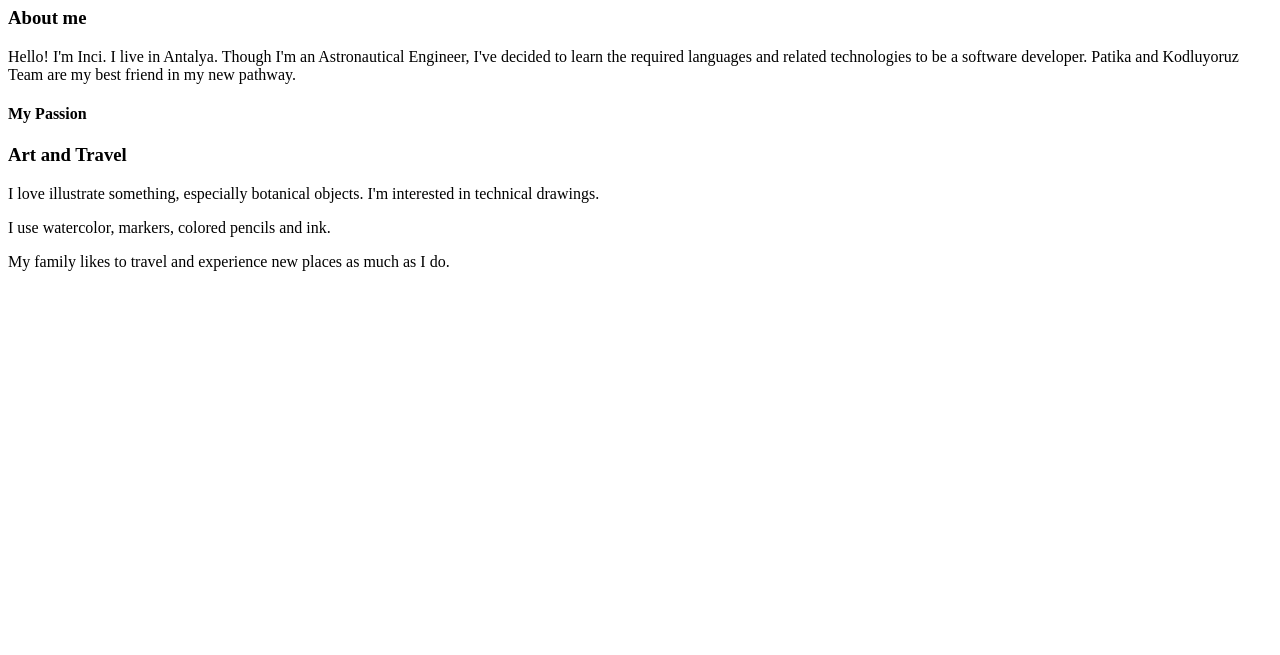
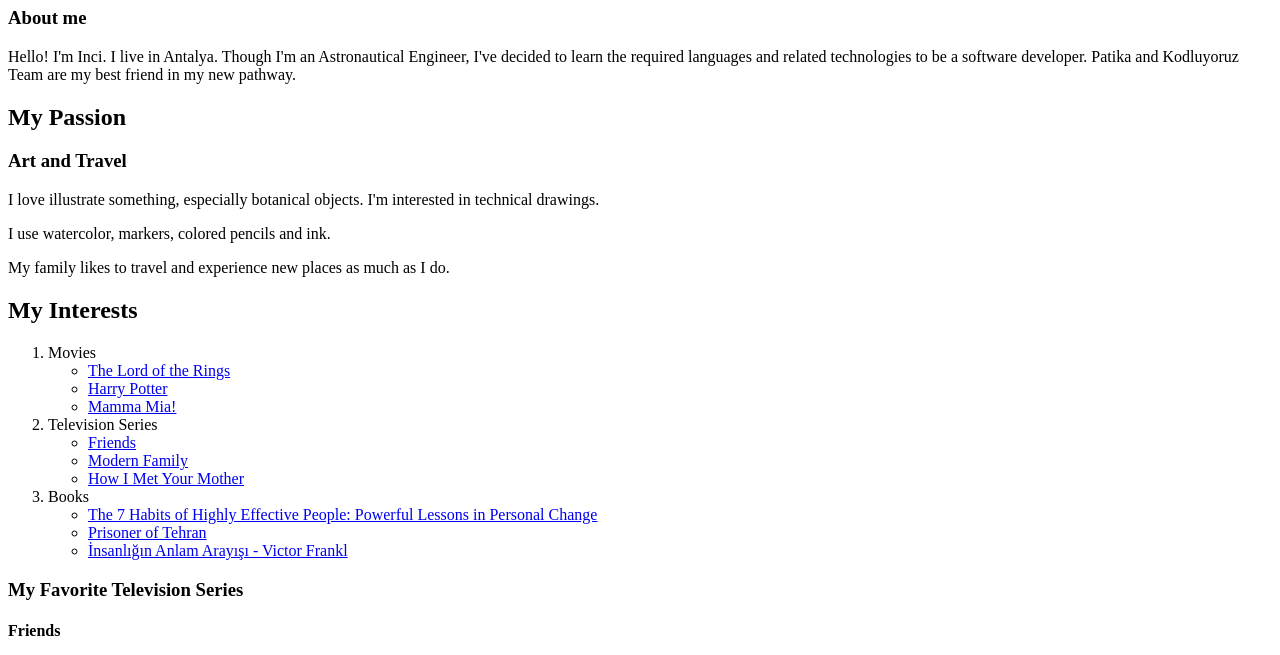
Before and after one commit to InciGulcinDY/myFirstWebPage, a plain HTML site: page index.html in a window 1280 px wide. Shown: the part 73-728 px from the top of the page. Drawn offline with Linux system fonts and the light colour scheme.

Commit message:
Adding My Interests Section

```diff
--- a/index.html
+++ b/index.html
@@ -6,7 +6,6 @@
     <meta name="viewport" content="width=device-width, initial-scale=1.0">
     <title>My First Web Page</title>
 </head>
-
 <body>
     <!--Title-->
     <h1>Inci Gulcin Durak Yolcu</h1>
@@ -14,10 +13,59 @@
     <h3>About me</h3>
     <p>Hello! I'm Inci. I live in Antalya. Though I'm an Astronautical Engineer, I've decided to learn the required languages and related technologies to be a software developer. Patika and Kodluyoruz Team are my best friend in my new pathway.</p>
     <!--Second Section: Description my passion-->
-    <h4>My Passion</h4>
+    <h2>My Passion</h2>
     <h3>Art and Travel</h3>
     <p>I love illustrate something, especially botanical objects. I'm interested in technical drawings.</p>
     <p>I use watercolor, markers, colored pencils and ink.</p>
     <p>My family likes to travel and experience new places as much as I do.</p>
+    <!--Third Section: Description my interests-->
+    <h2>My Interests</h2>
+    <ol>
+        <li>Movies
+            <ul>
+                <li>
+                    <a href="https://www.imdb.com/title/tt0120737/">The Lord of the Rings</a>
+                </li>
+                <li>
+                    <a href="https://www.imdb.com/title/tt0241527/?ref_=nv_sr_srsg_0_tt_8_nm_0_q_harry%2520potte">Harry Potter</a>
+                </li>
+                <li>
+                    <a href="https://www.imdb.com/title/tt0795421/?ref_=fn_al_tt_1">Mamma Mia!</a>
+                </li>
+            </ul>
+        </li>
+        <li>Television Series
+            <ul>
+                <li>
+                    <a href="https://www.imdb.com/title/tt0108778/?ref_=nv_sr_srsg_0_tt_8_nm_0_q_friends">Friends</a>
+                </li>
+                <li>
+                    <a href="https://www.imdb.com/title/tt1442437/?ref_=nv_sr_srsg_0_tt_8_nm_0_q_modern%2520family">Modern Family</a>
+                </li>
+                <li>
+                    <a href="https://www.imdb.com/title/tt0460649/?ref_=nv_sr_srsg_0_tt_8_nm_0_q_how%2520i%2520met%2520your%2520">How I Met Your Mother</a>
+                </li>
+            </ul>
+        </li>
+        <li>Books
+            <ul>
+                <li>
+                    <a href="https://www.goodreads.com/book/show/36072.The_7_Habits_of_Highly_Effective_People?from_search=true&from_srp=true&qid=zIsPtFygJG&rank=1">The 7 Habits of Highly Effective People: Powerful Lessons in Personal Change</a>
+                </li>
+                <li>
+                    <a href="https://www.goodreads.com/book/show/281572.Prisoner_of_Tehran?ref=nav_sb_ss_1_18">Prisoner of Tehran</a>
+                </li>
+                <li>
+                    <a href="https://www.goodreads.com/book/show/56317389-i-nsanl-n-anlam-aray---victor-frankl?from_search=true&from_srp=true&qid=o0sHSONgLI&rank=6">İnsanlığın Anlam Arayışı - Victor Frankl</a>
+                </li>
+            </ul>
+        </li>
+    </ol>
+
+    <!--Fourth Section: Showing some images of my favorite series-->
+    <h3>My Favorite Television Series</h3>
+    <h4><strong>Friends</strong></h4>
+    <img src="https://upload.wikimedia.org/wikipedia/commons/thumb/b/bc/Friends_logo.svg/1199px-Friends_logo.svg.png" alt="The Logo of the Television Series Friends">
+    <img src="images/friends.webp" alt="The image of the Television Series Friends">
 </body>
 </html>
```
